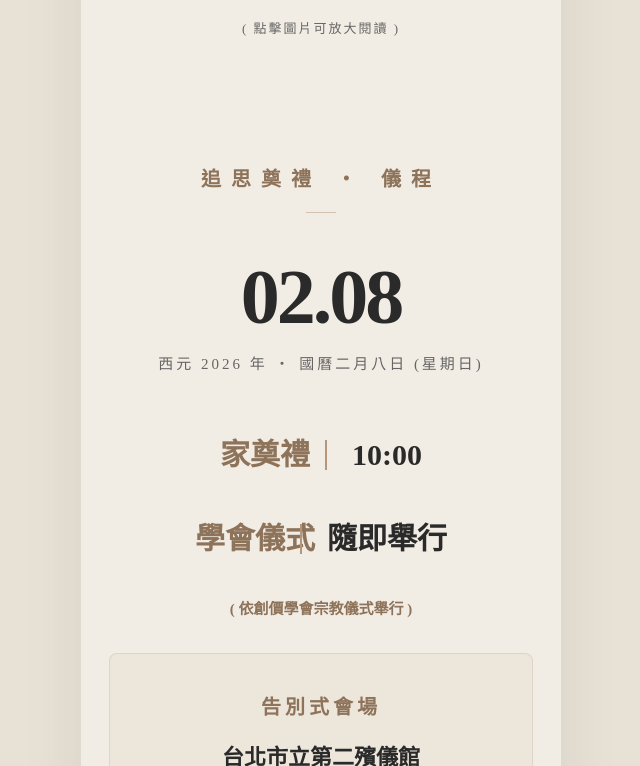
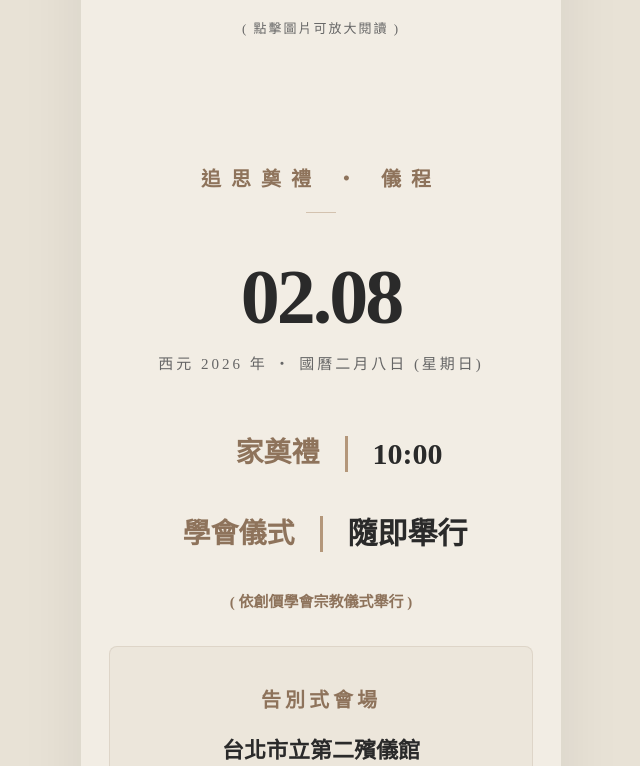
Before and after one commit to Shiangan/Hong-Zhengde, a plain HTML site: page index.html in a window 1280 px wide. Shown: the part 2296-3062 px from the top of the page, without its empty margins (319-959 px from the left). Drawn offline with Linux system fonts and the light colour scheme; a web font is replaced by a local one.

Commit message:
Refine time-tag and time-main styles in index.html
Adjusted styles for time-tag and time-main for better fit and contrast.

```diff
--- a/index.html
+++ b/index.html
@@ -102,8 +102,23 @@
 
         .time-timeline { margin: 50px 0; display: flex; flex-direction: column; align-items: center; gap: 30px; }
         .time-box { display: flex; align-items: center; gap: 25px; }
-        .time-tag { font-size: 30px; color: var(--gold-dark); width: 80px; font-weight: 700; text-align: right; }
-        .time-main { font-size: 30px; font-weight: 800; color: var(--ink); border-left: 2px solid var(--gold-light); padding-left: 25px; line-height: 1; }
+  .time-tag {
+    font-size: 28px; /* Slightly smaller for better fit */
+    color: var(--gold-dark);
+    min-width: 120px; /* Increased to accommodate 4-character titles */
+    font-weight: 700;
+    text-align: right;
+}
+
+.time-main {
+    font-size: 30px;
+    font-weight: 800;
+    color: var(--ink);
+    border-left: 3px solid var(--gold-light); /* Slightly thicker line for better contrast */
+    padding-left: 25px;
+    line-height: 1.2; /* Better vertical centering with the tag */
+}
+
 
         .info-card {
             border-radius: 8px; padding: 35px 25px; margin-bottom: 25px;
@@ -201,7 +216,7 @@
         <section class="reveal">
             <span class="section-title">訃告正本</span>
             <div class="obituary-wrap">
-                <img src="image/IMG_0780.jpeg" class="obituary-img" onclick="zoom(this.src)">
+                <img src="image/IMG_0835.jpeg" class="obituary-img" onclick="zoom(this.src)">
             </div>
             <p style="text-align: center; font-size: 13px; color: var(--sub-ink); margin-top: 20px; letter-spacing: 2px;">( 點擊圖片可放大閱讀 )</p>
         </section>
```
